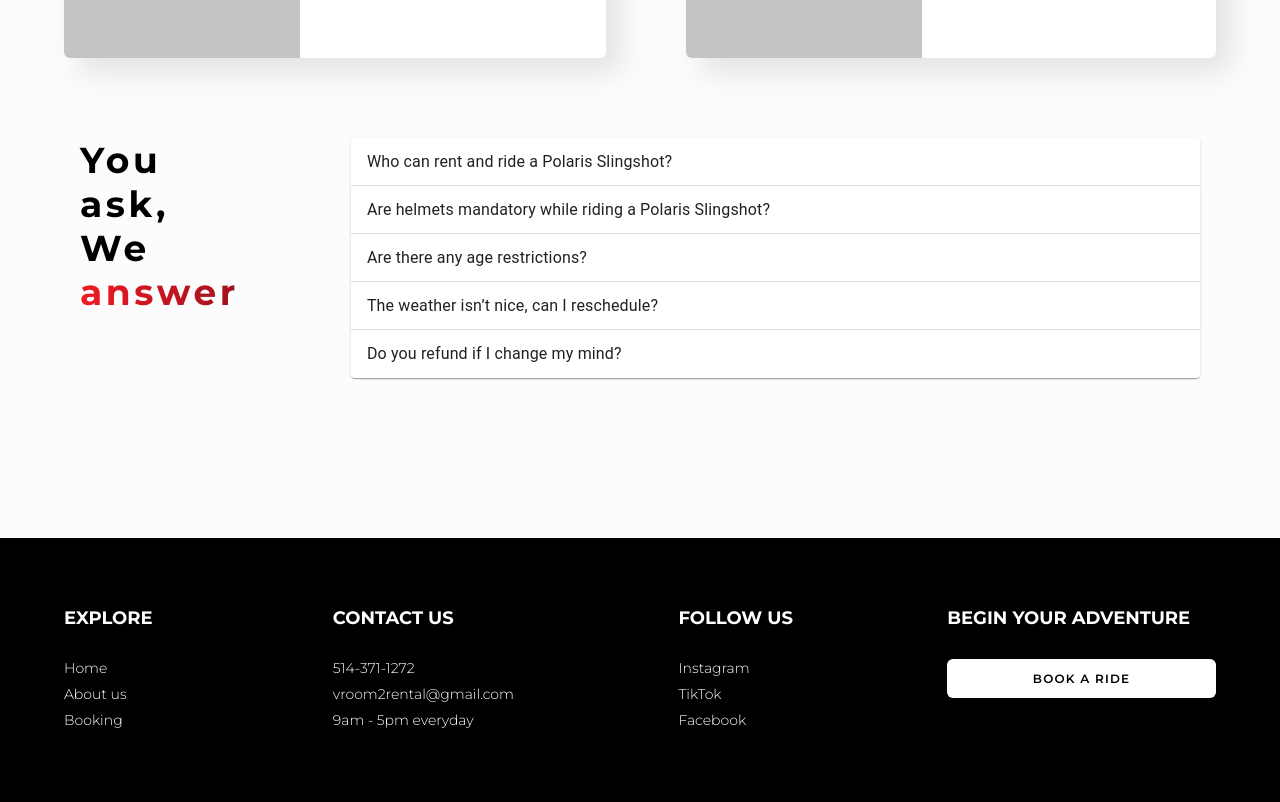
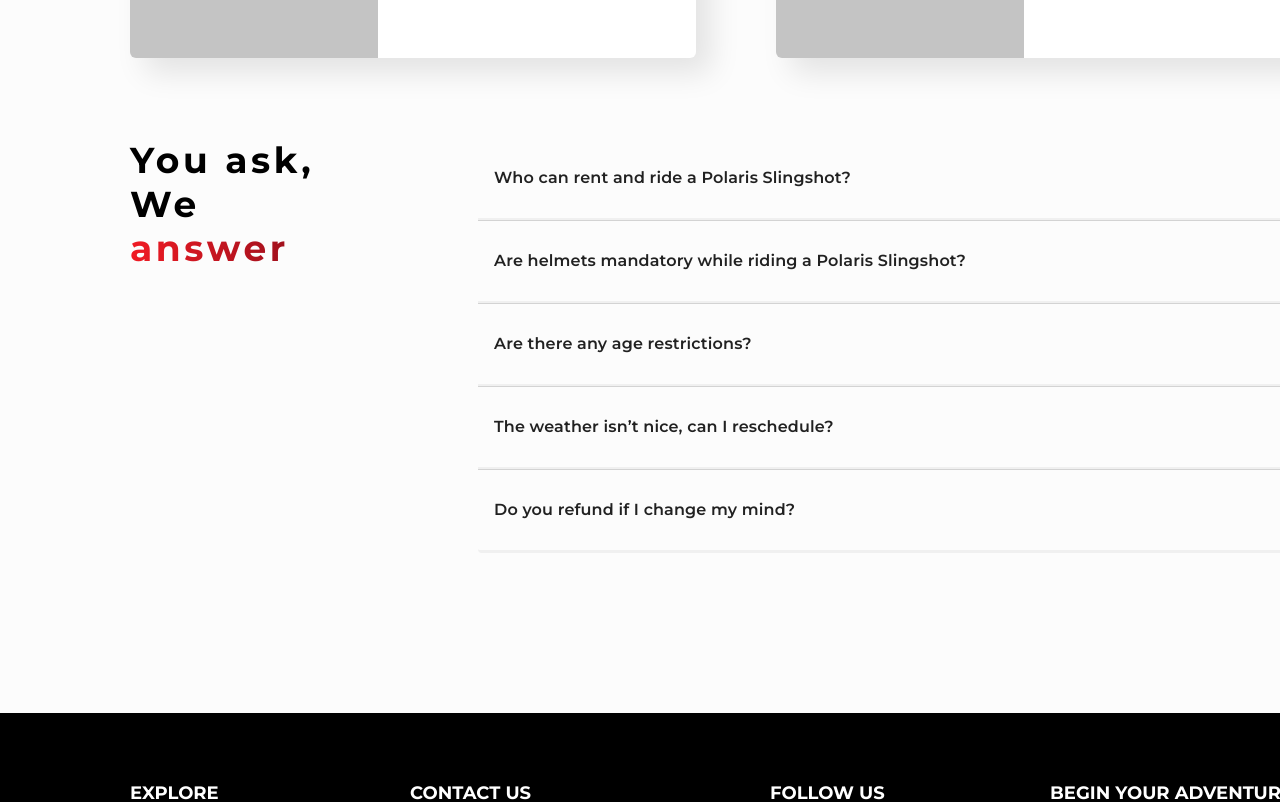
Before and after one commit to chilucdiep/vroom2, a Next.js app: page /about in a window 1280 px wide. Shown: the part 1300-2102 px from the top of the page. Built offline with nearby package versions, Linux system fonts and the light colour scheme.

Commit message:
FAQ styling

```diff
--- a/components/About/About.module.scss
+++ b/components/About/About.module.scss
@@ -50,8 +50,30 @@
   }
 
   .Faq {
-    margin: 5em;
+    width: clamp(350px, 90%, 1200px);
+    margin: 5em 0;
     display: flex;
     gap: 10%;
+    font-family: "Montserrat", sans-serif;
+
+    .FaqTitle {
+      width: 1300px !important;
+    }
+
+    .Accordion {
+      box-shadow: none;
+      padding: 1em 0;
+      background-color: $MainBackground;
+      border-bottom: 3px solid $Grey;
+    }
+
+    .Question {
+      font-family: "Montserrat", sans-serif;
+      font-weight: 600;
+    }
+
+    .Answer {
+      font-family: "Montserrat", sans-serif;
+    }
   }
 }
--- a/components/About/Faq.tsx
+++ b/components/About/Faq.tsx
@@ -2,14 +2,14 @@ import Accordion from "@mui/material/Accordion";
 import AccordionSummary from "@mui/material/AccordionSummary";
 import AccordionDetails from "@mui/material/AccordionDetails";
 import Typography from "@mui/material/Typography";
-// import ExpandMoreIcon from '@mui/icons-material/ExpandMore';
+import ExpandMoreIcon from "@mui/icons-material/ExpandMore";
 
 import styles from "../About/About.module.scss";
 
 export default function Faq() {
   return (
     <section className={styles.Faq}>
-      <h1>
+      <h1 className={styles.FaqTitle}>
         You ask, We <span className="Gradient">answer</span>
       </h1>
       <div>
@@ -51,16 +51,16 @@ interface QuestionProps {
 
 function Question({ question, answer }: QuestionProps) {
   return (
-    <Accordion>
+    <Accordion className={styles.Accordion}>
       <AccordionSummary
-        //   expandIcon={<ExpandMoreIcon />}
+        expandIcon={<ExpandMoreIcon />}
         aria-controls="panel2a-content"
         id="panel2a-header"
       >
-        <Typography>{question}</Typography>
+        <Typography className={styles.Question}>{question}</Typography>
       </AccordionSummary>
       <AccordionDetails>
-        <Typography>{answer}</Typography>
+        <Typography className={styles.Answer}>{answer}</Typography>
       </AccordionDetails>
     </Accordion>
   );
--- a/package.json
+++ b/package.json
@@ -14,6 +14,7 @@
   "dependencies": {
     "@emotion/react": "^11.9.0",
     "@emotion/styled": "^11.8.1",
+    "@mui/icons-material": "^5.6.0",
     "@mui/material": "^5.6.0",
     "classnames": "^2.3.1",
     "next": "12.1.4",
```
Also changed, not shown: 1 other file (tests, documents, lock files or other folders).
